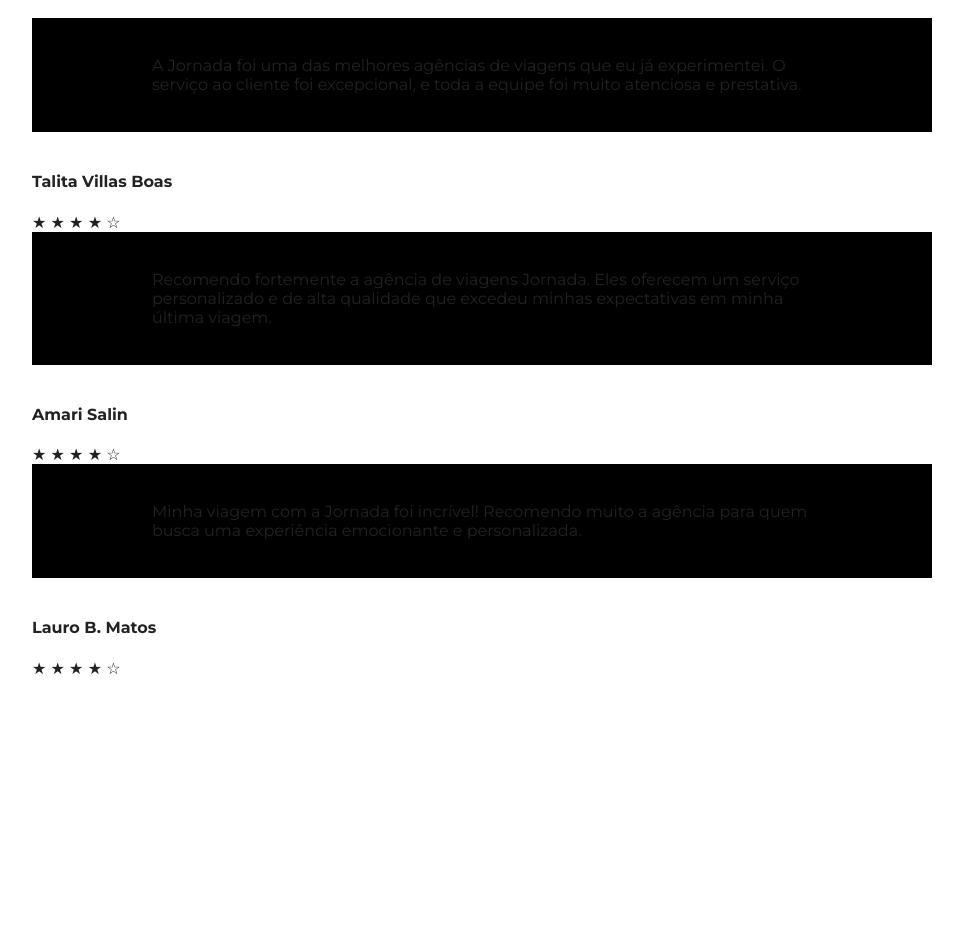
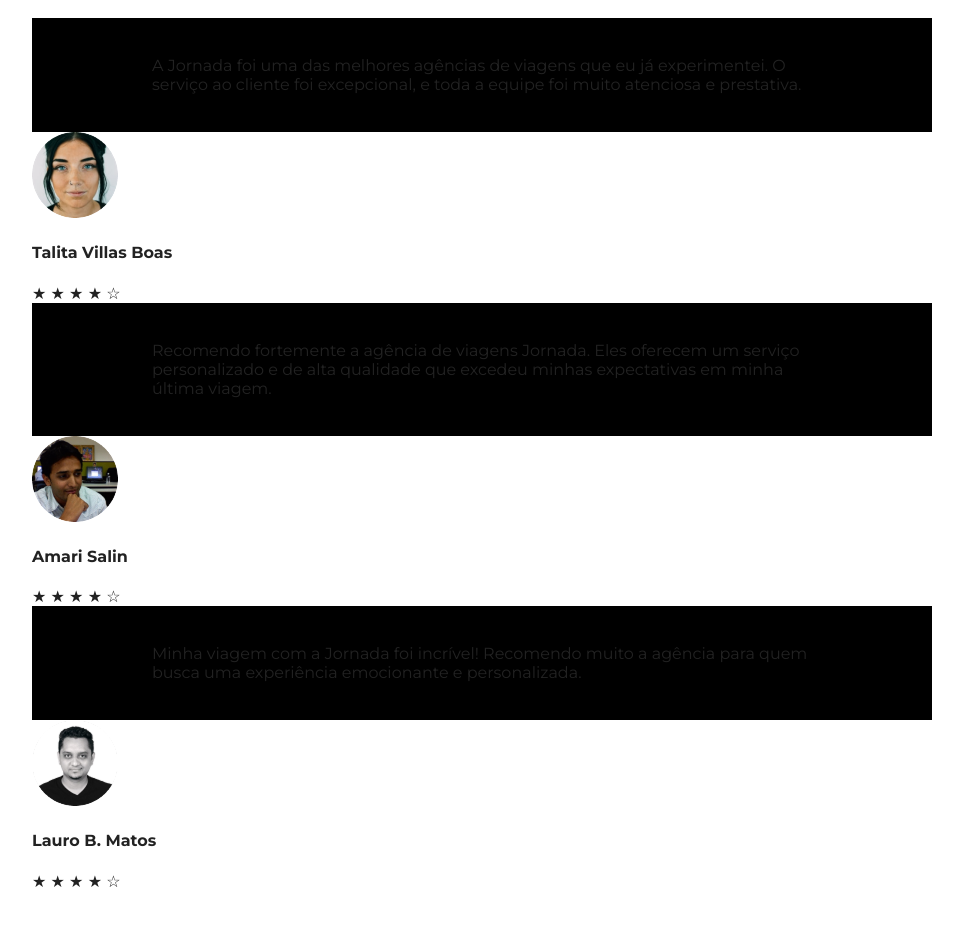
Before and after one commit to juliocreis/jornada-viagens, a plain HTML site: page index.html in a window 1280 px wide. Shown: the part 4640-5565 px from the top of the page, without its empty margins (158-1121 px from the left). Before the commit the page ends 5406 px from the top, so only its background shows below. Drawn offline with Linux system fonts and the light colour scheme.

Commit message:
Importa os assets da secao

```diff
--- a/index.html
+++ b/index.html
@@ -312,7 +312,7 @@
             <p>A Jornada foi uma das melhores agências de viagens que eu já experimentei. O serviço ao cliente foi excepcional, e toda a equipe foi muito atenciosa e prestativa.</p>
           </header>
           <footer>
-            <img src="" alt="">
+            <img src="./img/avatar-talita.png" alt="Avatar de Talita Villas Boas">
             <div class="profile-content">
               <h4>Talita Villas Boas</h4>
               <div class="ratting">
@@ -330,7 +330,7 @@
             <p>Recomendo fortemente a agência de viagens Jornada. Eles oferecem um serviço personalizado e de alta qualidade que excedeu minhas expectativas em minha última viagem.</p>
           </header>
           <footer>
-            <img src="" alt="">
+            <img src="./img/avatar-amari.png" alt="Avatar de Amari Salin">
             <div class="profile-content">
               <h4>Amari Salin</h4>
               <div class="ratting">
@@ -348,7 +348,7 @@
             <p>Minha viagem com a Jornada foi incrível! Recomendo muito a agência para quem busca uma experiência emocionante e personalizada.</p>
           </header>
           <footer>
-            <img src="" alt="">
+            <img src="./img/avatar-lauro.png" alt="Avatar de Lauro B. Matos">
             <div class="profile-content">
               <h4>Lauro B. Matos</h4>
               <div class="ratting">
```
Also changed, not shown: img/avatar-amari.png (added), img/avatar-lauro.png (added), img/avatar-talita.png (added).
